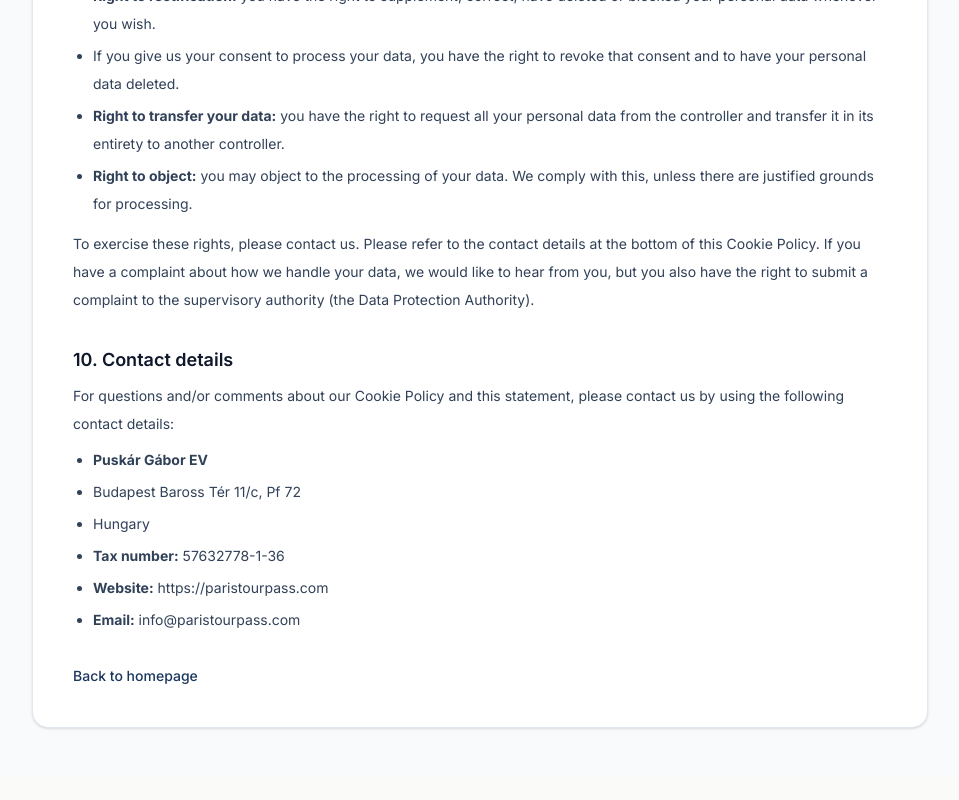
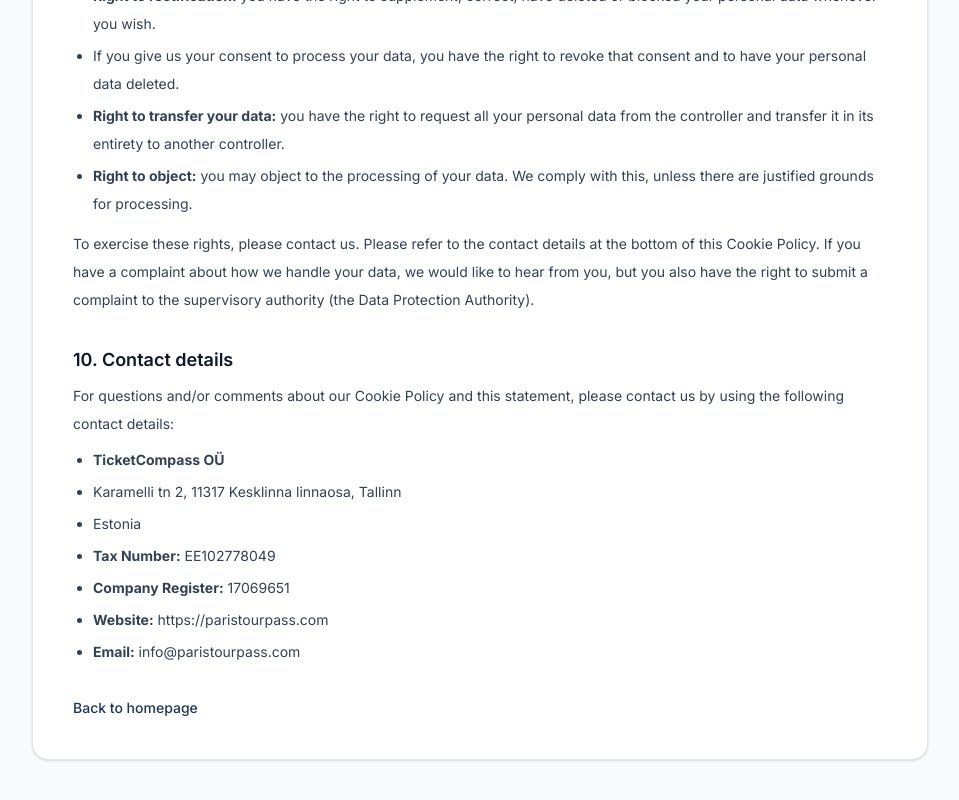
Before and after one commit to Simdev33/vatican, a Next.js app: page /cookie-policy in a window 1280 px wide. Shown: the part 3277-4077 px from the top of the page, without its empty margins (160-1119 px from the left). Before the commit the page ends 4053 px from the top, so only its background shows below. Built offline with nearby package versions, Linux system fonts and the light colour scheme; no server answers.

Commit message:
Update cookie policy company details.
Co-authored-by: Cursor <cursoragent@cursor.com>

```diff
--- a/app/cookie-policy/page.tsx
+++ b/app/cookie-policy/page.tsx
@@ -506,12 +506,15 @@ export default function CookiePolicyPage() {
             </p>
             <ul className="mt-2 list-disc space-y-1 pl-5">
               <li>
-                <strong>Puskár Gábor EV</strong>
+                <strong>TicketCompass OÜ</strong>
               </li>
-              <li>Budapest Baross Tér 11/c, Pf 72</li>
-              <li>Hungary</li>
+              <li>Karamelli tn 2, 11317 Kesklinna linnaosa, Tallinn</li>
+              <li>Estonia</li>
               <li>
-                <strong>Tax number:</strong> 57632778-1-36
+                <strong>Tax Number:</strong> EE102778049
+              </li>
+              <li>
+                <strong>Company Register:</strong> 17069651
               </li>
               <li>
                 <strong>Website:</strong> https://paristourpass.com
```
